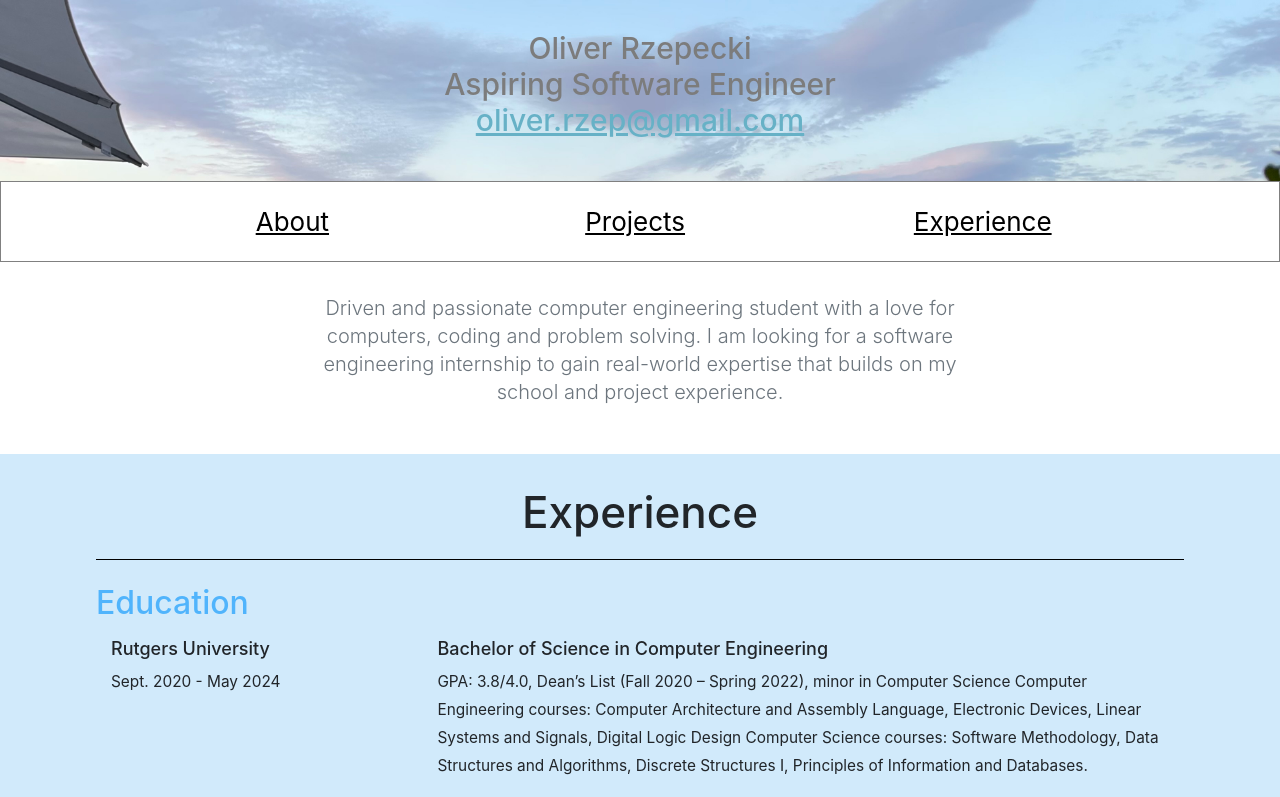
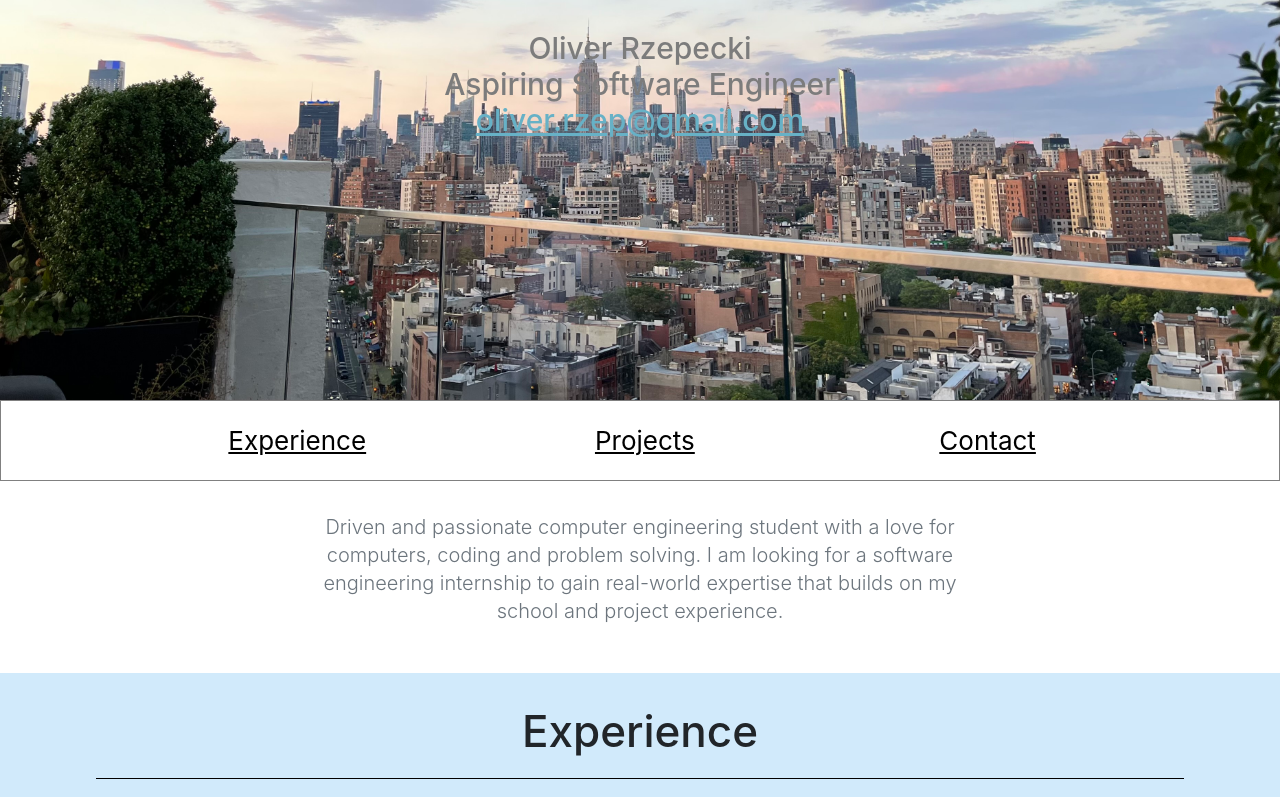
Before and after one commit to olivrz/personal_website, a React (Create React App) app: page / in a window 1280 px wide. Shown: the top 797 px of the page. Built offline with nearby package versions, Linux system fonts and the light colour scheme.

Commit message:
Update styling

```diff
--- a/public/index.css
+++ b/public/index.css
@@ -8,6 +8,7 @@ body {
     font-size: 16px;
     margin: 0;
     height: 100%;
+    scroll-behavior: smooth;
 }
 
 a {
--- a/src/app/App.css
+++ b/src/app/App.css
@@ -35,11 +35,25 @@ body {
 }
 
 #head {
-  background: #f4f4f4 url('../images/nyc_skyline.jpg') top center;
-  background-size: cover;
   color: #7C7C7C;
   padding: 30px 0 35px 0;
 }
+
+.parallax {
+  background-image: url('../images/nyc_skyline.jpg');
+
+  /* Set a specific height */
+  min-height: 50vmin;
+
+
+  /* Create the parallax scrolling effect */
+  background-attachment: fixed;
+  background-position: bottom;
+  background-repeat: no-repeat;
+  background-size: cover;
+  position: sticky;
+}
+
 
 #head-image {
   background-size: contain;
@@ -132,7 +146,7 @@ h3.experience-title {
   text-align: left;
   margin: 2vmin 0 2vmin 0;
   width: 100%;
-  color: rgba(80, 180, 252, 1);
+  color: rgb(42, 171, 255);
 }
 
 .color2 {
--- a/src/components/Footer.js
+++ b/src/components/Footer.js
@@ -76,7 +76,7 @@ export default function Footer() {
     return (
         <div className="footer">
             <div className="flex-container background-gray">
-                <h2 className="section-title contact-title">Contact</h2>
+                <h2 className="section-title contact-title" id="contact">Contact</h2>
                 <div className="row link-box">
                     <SocialMedia mediaInfo={mediaDetails.linkedIn}/>
                     <SocialMedia mediaInfo={mediaDetails.gitHub}/>
--- a/src/components/Header.js
+++ b/src/components/Header.js
@@ -4,7 +4,7 @@ export default function Header() {
 
 
     return (
-        <div id="head">
+        <div id="head" className="parallax">
             <h1 id="logo" className="text-center">
                     <div className="title">Oliver Rzepecki</div>
                     <div className="tagline">Aspiring Software Engineer<br></br>
--- a/src/components/NavBar.js
+++ b/src/components/NavBar.js
@@ -8,9 +8,9 @@ export default function NavBar () {
     return (
         <div className="container-fluid navbar">
             {/*<img src='/images/nyc_skyline.jpg' id="head-image" /> */}
-            <NavLink to="/about" className="navLink">About</NavLink>
-            <NavLink to="/projects" className="navLink">Projects</NavLink>
-            <NavLink to="/experience" className="navLink">Experience</NavLink>
+            <a href="#experience" className="navLink">Experience</a>
+            <a href="#projects" className="navLink">Projects</a>
+            <a href="#contact" className="navLink">Contact</a>
         </div>
     )
 }
--- a/src/components/WebSection.js
+++ b/src/components/WebSection.js
@@ -55,7 +55,7 @@ export default function WebSection(){
         <div>
             <div className="color2">
                 <div className="row section topspace align-items-center">
-                    <h2 className="section-title">Experience</h2>
+                    <h2 className="section-title" id="experience">Experience</h2>
                     <h3 className="experience-title">Education</h3>
                     {/*Render two education rows w/ buttons that link to more details*/}
                     <ExperienceRow experienceDetails={rutgersExperienceDetails}/>
@@ -68,7 +68,7 @@ export default function WebSection(){
                 </div>
         </div>
             <div className="row section topspace align-items-center">
-                <h2 className="section-title">Projects</h2>
+                <h2 className="section-title" id="projects">Projects</h2>
                 <Projects />
             </div>
         </div>
```
